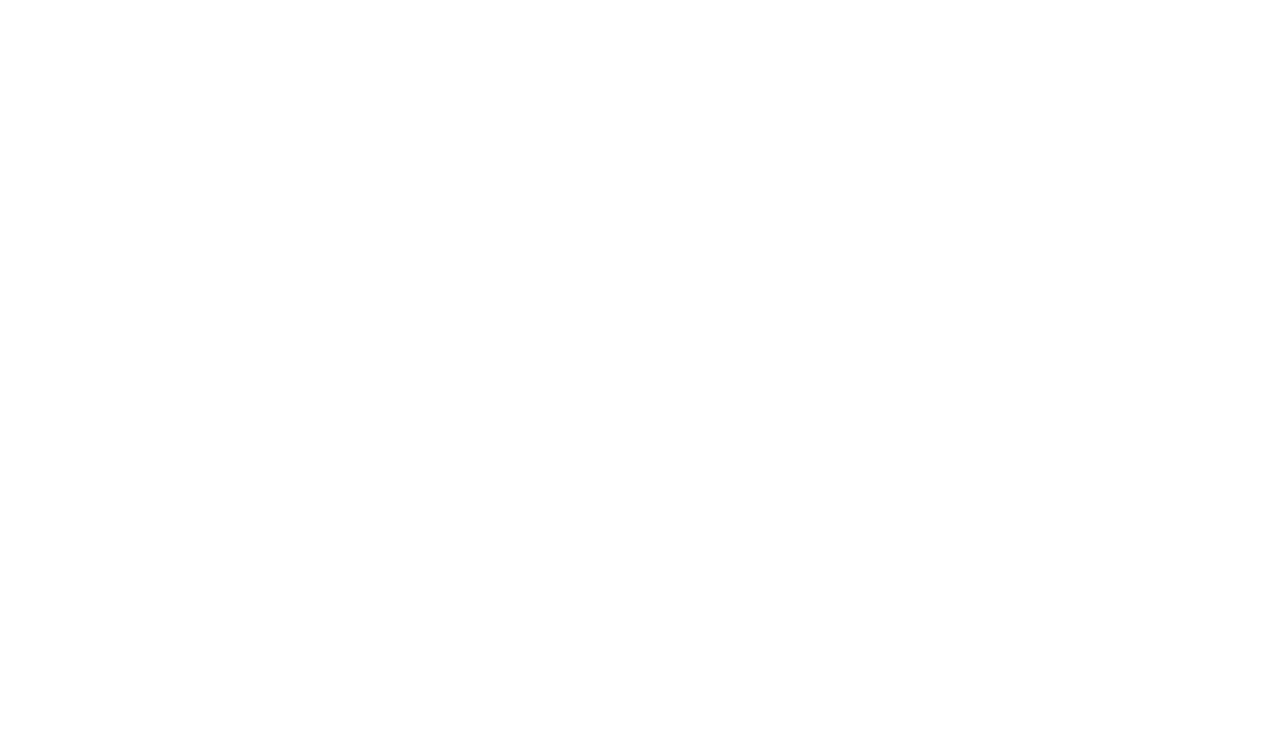
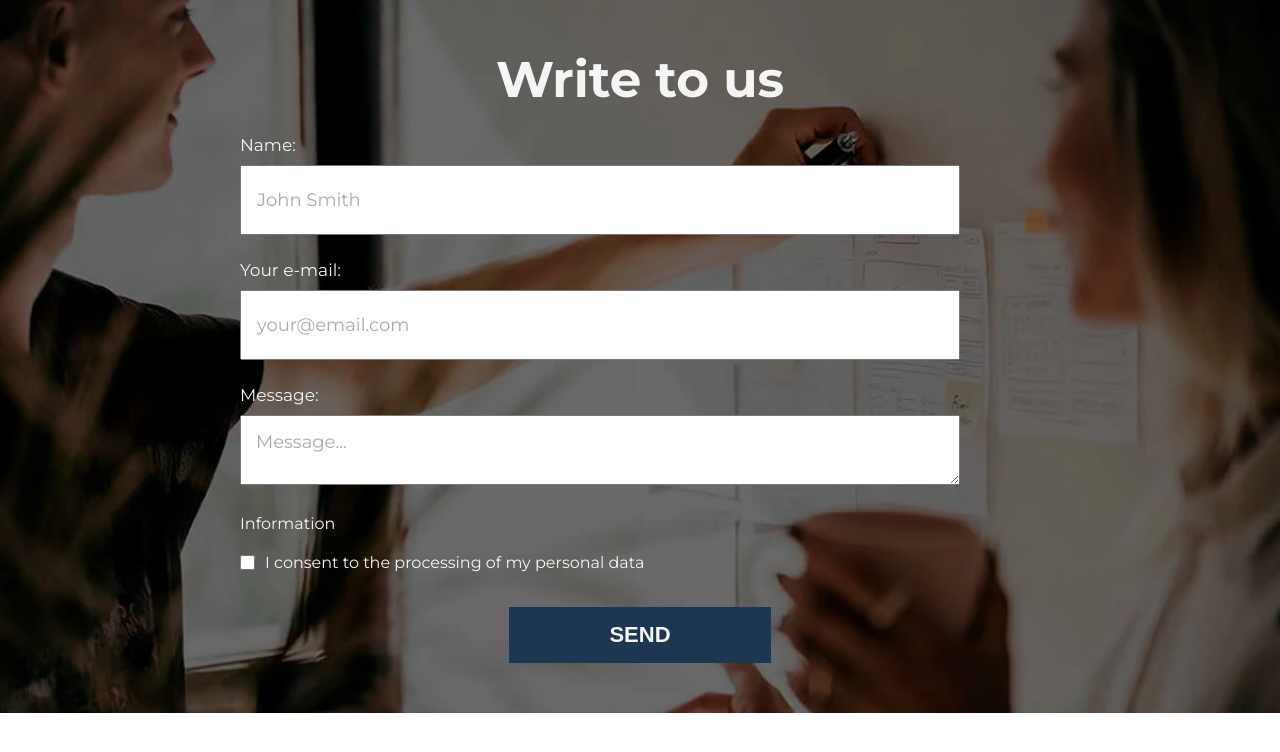
Before and after one commit to Macomi27/safecity-testing, a plain HTML site: page index.html in a window 1280 px wide. Drawn offline with Linux system fonts and the light colour scheme.

Commit message:
first commit

```diff
--- a/index.html
+++ b/index.html
@@ -4,11 +4,49 @@
     <meta charset="UTF-8" />
     <meta name="viewport" content="width=device-width, initial-scale=1.0" />
     <title>portfolio</title>
+    <link href="https://fonts.googleapis.com/css2?family=Montserrat:wght@400;700&display=swap" rel="stylesheet">
     <link rel="stylesheet" href="./styles.css" />
   </head>
   <body>
     <header></header>
-    <body></body>
+    <body>
+      <section class="contactUs">
+        <h1>Write to us</h1>
+        <div class="comment">
+          <div class="name">
+            <label for="">Name:</label><br>
+            <input type="text" placeholder="John Smith">
+          </div>
+
+
+
+            <div class="email">
+              <label for="">Your e-mail:</label><br>
+            <input type="email" placeholder="your@email.com"><br>
+            </div>
+
+
+     <div class="message">
+            <label for="">Message:</label><br>
+            <textarea row="500" placeholder="Message..."></textarea>
+     </div>
+
+
+
+          <p>Information</p>
+          <div class="checkbox">
+            <input type="checkbox">
+          <p> I consent to the processing of my personal data</p>
+          </div>
+
+
+         </div>
+         <div class="send">
+           <button>SEND</button>
+         </div>
+
+      </section>
+    </body>
     <footer></footer>
   </body>
 </html>
--- a/styles.css
+++ b/styles.css
@@ -2,4 +2,97 @@
     margin: 0;
     padding: 0;
     box-sizing: border-box;
+
 }
+.contactUs {
+    background-image: url(./assets/contact.webp);
+    background-repeat: no-repeat;
+    background-size: cover;
+    font-family: "Montserrat";
+    color: rgb(245, 245, 245);
+
+    display: flex;
+    flex-direction: column;
+    align-items: center;
+  }
+.contactUs h1{
+    text-align: center;
+
+  margin-top:50px;
+    font-weight: 700;
+  font-style: normal;
+    font-size: 50px;
+    line-height: 60px;
+}
+.contactUs .comment{
+ width: 90%;
+ max-width: 800px;
+ display: block;
+ justify-content: center;
+
+}
+.comment  input,.comment textarea{
+    width:90%;
+    height: 70px;
+    padding:15px;
+    font-family: "Montserrat";
+    margin-top:10px;
+    font-size:18px;
+}
+input::placeholder,
+textarea::placeholder {
+  color: #aaa;
+}
+.contactUs  .send button{
+
+    background-color: rgb(29, 55, 82);
+    border: none;
+    font-weight: 700;
+    font-size: 22px;
+    text-align: center;
+    color:rgb(245, 245, 245);
+    padding: 15px 100px;
+    cursor:pointer;
+    margin-top: 15px;
+    margin-bottom: 50px;
+    /* min-height: 1em; */
+}
+.contactUs .send button:hover{
+    background-color:rgb(47, 79, 110);
+}
+.message{
+
+padding: 0;
+margin:0;
+}
+.contactUs .comment label{
+    font-size: 17px;
+    font-weight: 400;
+    font-style: normal;
+
+
+}
+.name, .email, .message{
+    margin-block: 25px;
+}
+.checkbox{
+    display: flex;
+    align-items: center;
+    justify-content: left;
+    gap:10px;
+    margin-block: 20px;
+
+}
+.checkbox input{
+    width: 15px;
+    height: 15px;
+}
+.checkbox p,.checkbox input{
+    padding:0;
+    margin:0;
+}
+.send{
+    display: flex;
+    align-items: center;
+    justify-content: center;
+}
```
Also changed, not shown: assets/contact.webp (added).
